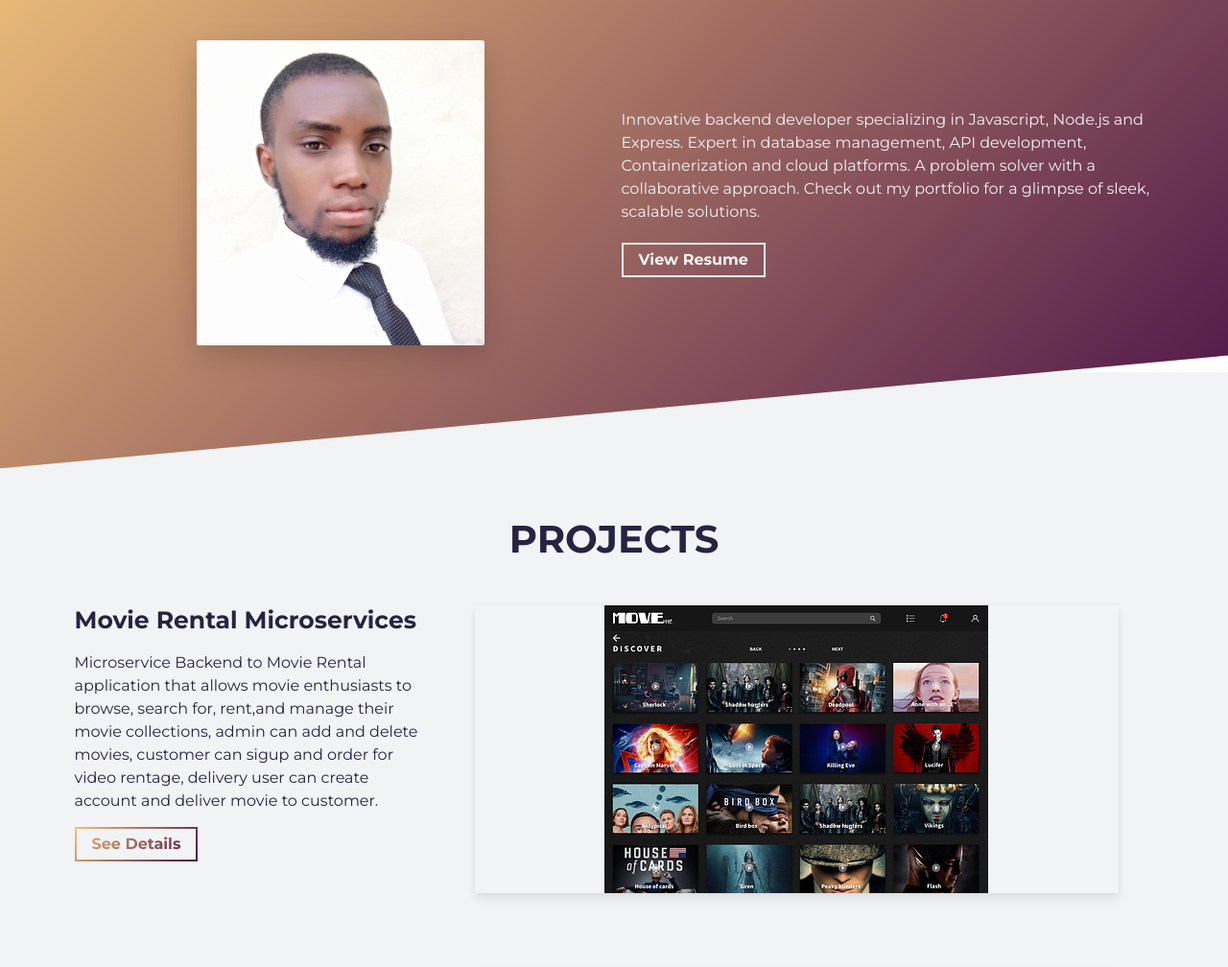
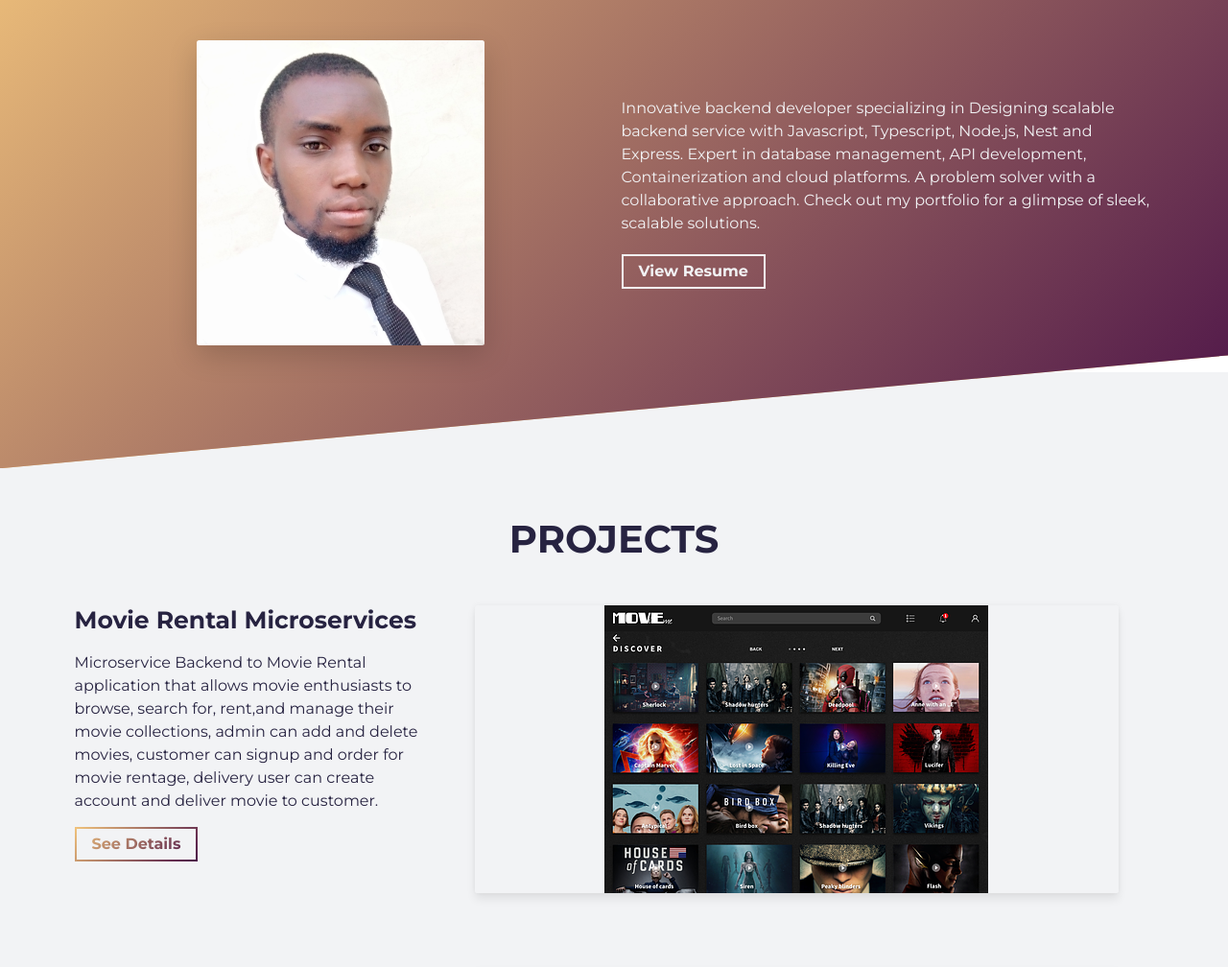
Before and after one commit to olawuwo-abideen/portfolio, a website built with Parcel: page src/index.html in a window 1280 px wide. Shown: the part 901-1909 px from the top of the page at 96% size. Built offline with nearby package versions, Linux system fonts and the light colour scheme.

Commit message:
update header

```diff
--- a/src/index.html
+++ b/src/index.html
@@ -68,7 +68,7 @@
           <div class="col-md-6 col-sm-12">
             <div class="about-wrapper__info load-hidden">
               <p class="about-wrapper__info-text">
-                Innovative backend developer specializing in Javascript, Node.js and Express. Expert in database management, API development, Containerization and cloud platforms. A problem solver with a collaborative approach. Check out my portfolio for a glimpse of sleek, scalable solutions.
+                Innovative backend developer specializing in Designing scalable backend service with Javascript, Typescript, Node.js, Nest and Express. Expert in database management, API development, Containerization and cloud platforms. A problem solver with a collaborative approach. Check out my portfolio for a glimpse of sleek, scalable solutions.
               </p>
               <span class="d-flex mt-3">
                 <a
@@ -103,7 +103,7 @@
                       <h3 class="project-wrapper__text-title"> Movie Rental Microservices</h3>
                       <div>
                         <p class="mb-4">
-                          Microservice Backend to Movie Rental application that allows movie enthusiasts to browse, search for, rent,and manage their movie collections, admin can add and delete movies, customer can sigup and order for video rentage, delivery user can create account and deliver movie to customer.
+                          Microservice Backend to Movie Rental application that allows movie enthusiasts to browse, search for, rent,and manage their movie collections, admin can add and delete movies, customer can signup and order for movie rentage, delivery user can create account and deliver movie to customer.
                         </p>
                       </div>
                       <a
```
